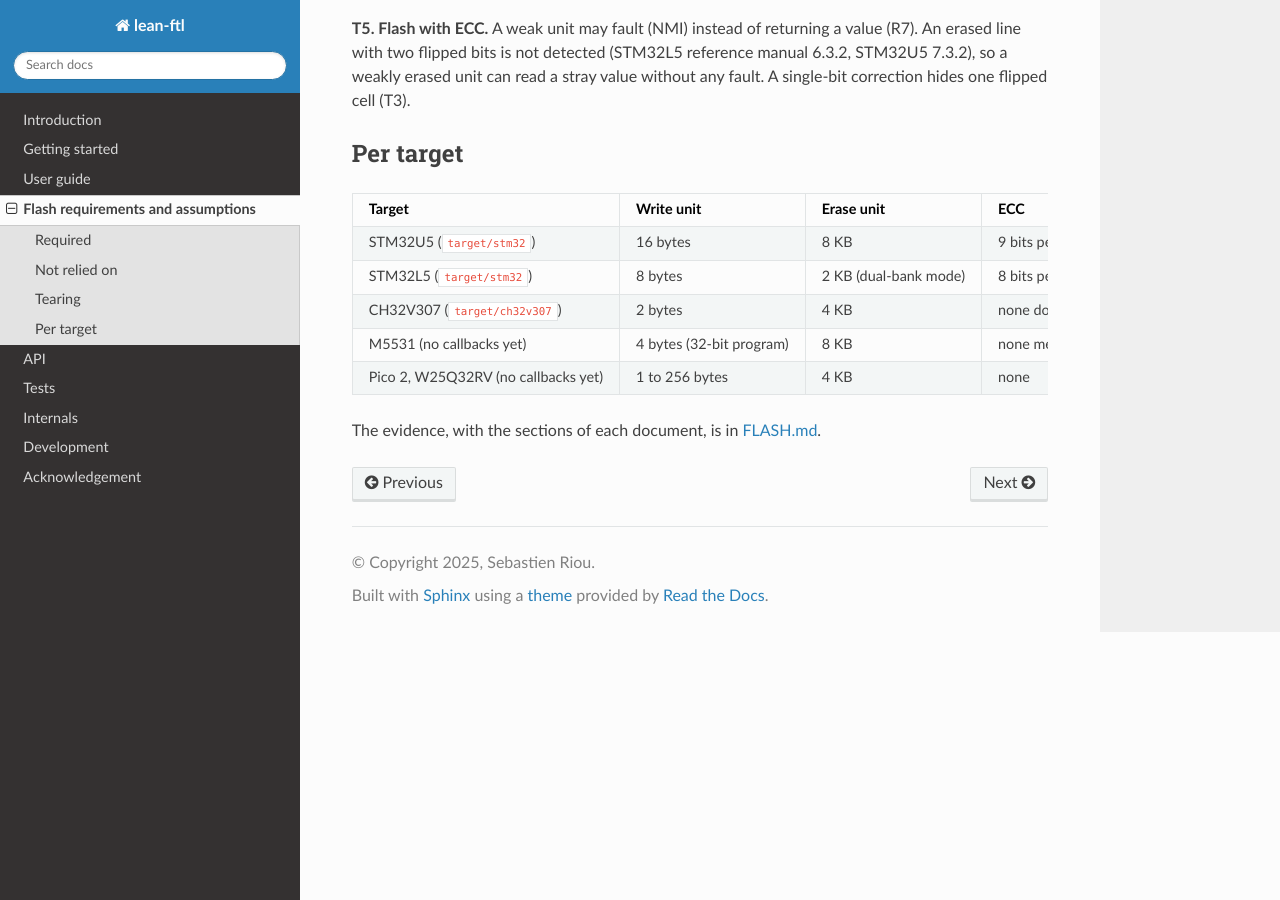
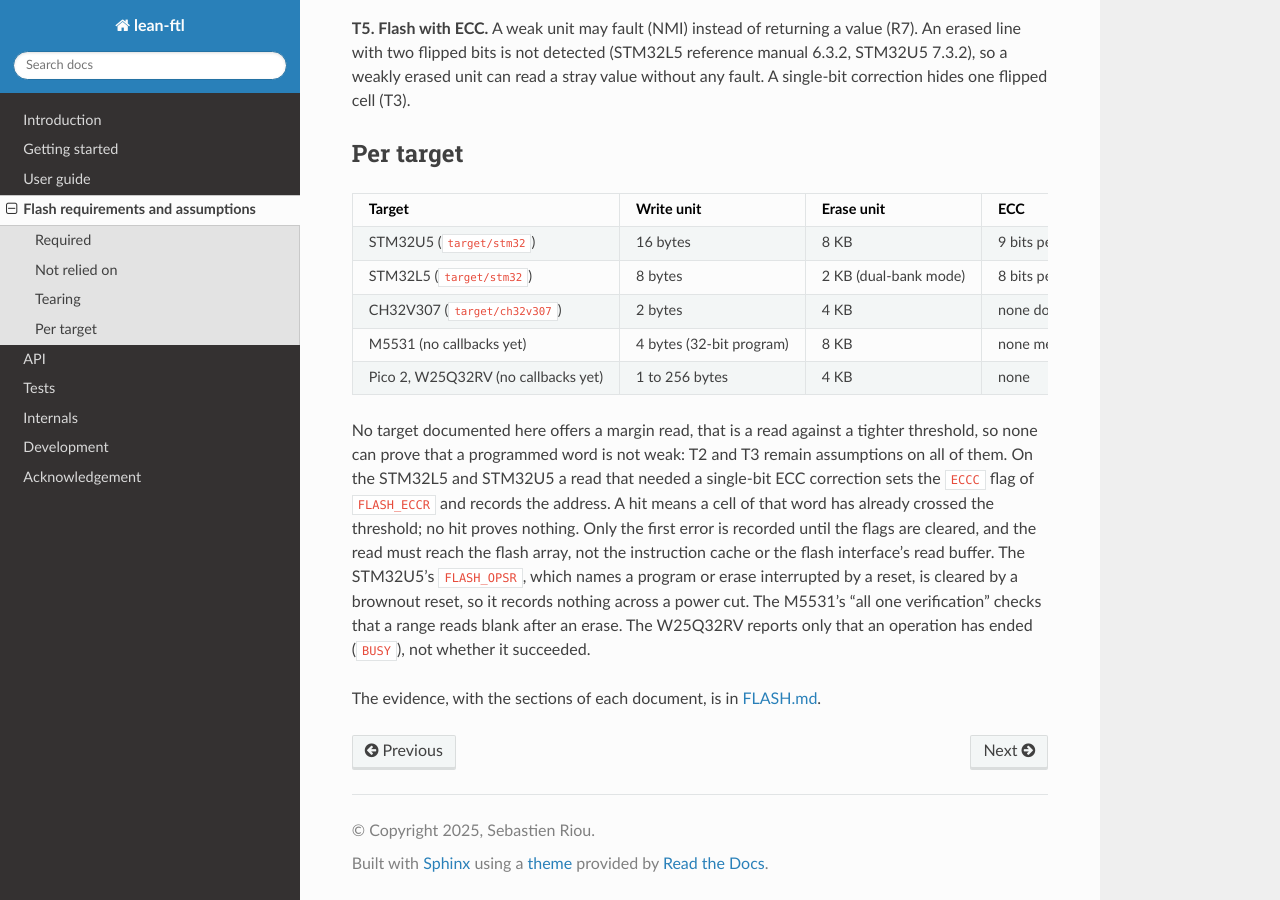
Before and after one commit to sebastien-riou/lean-ftl, a Sphinx documentation site: the page built from doc/source/flash.rst, in a window 1280 px wide and 900 px high, scrolled down 2924 px. Built offline with Sphinx 7.4.7 and the Read the Docs theme 3.1.0, drawn with Linux system fonts in a browser that asks for light colours; the version number is read from the project's files by our own code.

Commit message:
doc/flash: which targets can detect a weak word
The per-target table of the flash page gets a "Detecting a weak word"
column, with a note under it: none of the documented targets offers a
margin read, so T2 and T3 remain assumptions everywhere. The STM32L5
and STM32U5 have a one-sided signal, the ECC correction flag (a hit
means a cell has crossed, no hit proves nothing); the STM32U5's
FLASH_OPSR is cleared by a brownout reset, so it records nothing across
a power cut; the M5531's all one verification only checks blank after
an erase; the W25Q32RV has no ECC and no failure status. FLASH.md gets
the matching evidence row with section numbers.

```diff
--- a/doc/source/flash.rst
+++ b/doc/source/flash.rst
@@ -157,31 +157,48 @@
      - Erase unit
      - ECC
      - Programming a non-erased unit
+     - Detecting a weak word
    * - STM32U5 (``target/stm32``)
      - 16 bytes
      - 8 KB
      - 9 bits per 128, NMI on double error
      - Refused, except all zeros
+     - No margin read; ECC correction flag, one-sided
    * - STM32L5 (``target/stm32``)
      - 8 bytes
      - 2 KB (dual-bank mode)
      - 8 bits per 64, NMI on double error
      - Refused, except all zeros
+     - No margin read; ECC correction flag, one-sided
    * - CH32V307 (``target/ch32v307``)
      - 2 bytes
      - 4 KB
      - none documented here
+     - not documented here
      - not documented here
    * - M5531 (no callbacks yet)
      - 4 bytes (32-bit program)
      - 8 KB
      - none mentioned
      - not specified
+     - None documented
    * - Pico 2, W25Q32RV (no callbacks yet)
      - 1 to 256 bytes
      - 4 KB
      - none
      - outside the specification
+     - None: no ECC, no failure status
+
+No target documented here offers a margin read, that is a read against a tighter threshold, so
+none can prove that a programmed word is not weak: T2 and T3 remain assumptions on all of them.
+On the STM32L5 and STM32U5 a read that needed a single-bit ECC correction sets the ``ECCC`` flag
+of ``FLASH_ECCR`` and records the address. A hit means a cell of that word has already crossed
+the threshold; no hit proves nothing. Only the first error is recorded until the flags are
+cleared, and the read must reach the flash array, not the instruction cache or the flash
+interface's read buffer. The STM32U5's ``FLASH_OPSR``, which names a program or erase interrupted
+by a reset, is cleared by a brownout reset, so it records nothing across a power cut. The M5531's
+"all one verification" checks that a range reads blank after an erase. The W25Q32RV reports only
+that an operation has ended (``BUSY``), not whether it succeeded.
 
 The evidence, with the sections of each document, is in
 `FLASH.md <https://github.com/sebastien-riou/lean-ftl/blob/main/FLASH.md>`_.
```
Also changed, not shown: FLASH.md (+1 -0 lines).
